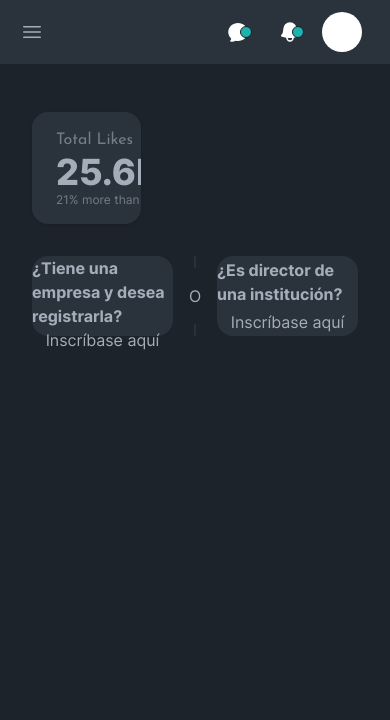
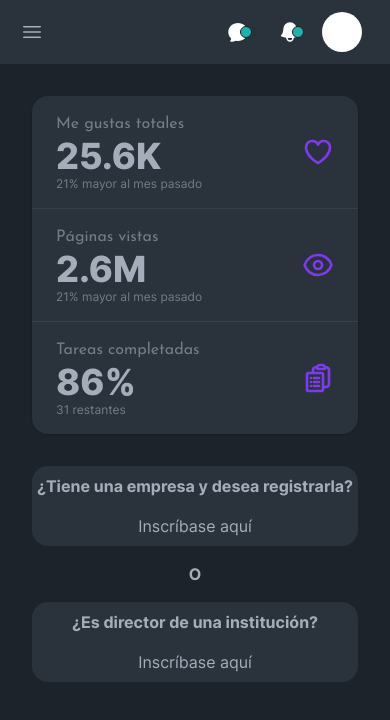
Before and after one commit to esteban-florez/novaship, a Next.js app: page / in a window 390 px wide. Shown: the top 720 px of the page. Built offline with nearby package versions, Linux system fonts and the light colour scheme; no server answers.

Commit message:
Added responsive to home page components

```diff
--- a/app/(main)/page.tsx
+++ b/app/(main)/page.tsx
@@ -3,41 +3,40 @@ import Link from 'next/link'
 
 export default function HomePage() {
   return (
-    <section className="p-8">
-      <div className="mb-8 mt-4 grid grid-cols-3">
-        <div className="stats col-span-1 bg-neutral shadow sm:col-span-3">
+    <section className="flex-center flex-col p-8">
+      <div className="stats stats-vertical mb-8 w-full bg-neutral shadow sm:stats-horizontal">
         <div className="stat">
           <div className="stat-figure">
             <HeartIcon className="h-8 w-8 stroke-primary stroke-2" />
           </div>
-            <div className="stat-title font-title">Total Likes</div>
+          <div className="stat-title font-title">Me gustas totales</div>
           <div className="stat-value">25.6K</div>
-            <div className="stat-desc">21% more than last month</div>
+          <div className="stat-desc">21% mayor al mes pasado</div>
         </div>
         <div className="stat">
           <div className="stat-figure">
             <EyeIcon className="h-8 w-8 stroke-primary stroke-2" />
           </div>
-            <div className="stat-title font-title">Page Views</div>
+          <div className="stat-title font-title">Páginas vistas</div>
           <div className="stat-value">2.6M</div>
-            <div className="stat-desc">21% more than last month</div>
+          <div className="stat-desc">21% mayor al mes pasado</div>
         </div>
         <div className="stat">
           <div className="stat-figure">
             <ClipboardDocumentListIcon className="h-8 w-8 stroke-primary stroke-2" />
           </div>
-            <div className="stat-title font-title">Tasks done</div>
+          <div className="stat-title font-title">Tareas completadas</div>
           <div className="stat-value">86%</div>
-            <div className="stat-desc">31 tasks remaining</div>
+          <div className="stat-desc">31 restantes</div>
         </div>
       </div>
-      </div>
-      <div className="flex w-full">
+
+      <div className="flex-center flex w-full flex-col text-center sm:flex-row">
         <Link href="/profile" className="card rounded-box grid h-20 w-full grow place-items-center bg-neutral hover:bg-primary sm:w-3/6">
           <h5 className="font-bold">¿Tiene una empresa y desea registrarla?</h5>
           <span>Inscríbase aquí</span>
         </Link>
-        <div className="divider divider-horizontal">O</div>
+        <div className="divider divider-horizontal mx-auto font-bold sm:px-4">O</div>
         <Link href="/profile" className="card rounded-box grid h-20 w-full grow place-items-center bg-neutral hover:bg-primary sm:w-3/6">
           <h5 className="font-bold">¿Es director de una institución?</h5>
           <span>Inscríbase aquí</span>
```
Also changed, not shown: 2 other files (tests, documents, lock files or other folders). Lines whose indentation alone changed are shown as unchanged.
